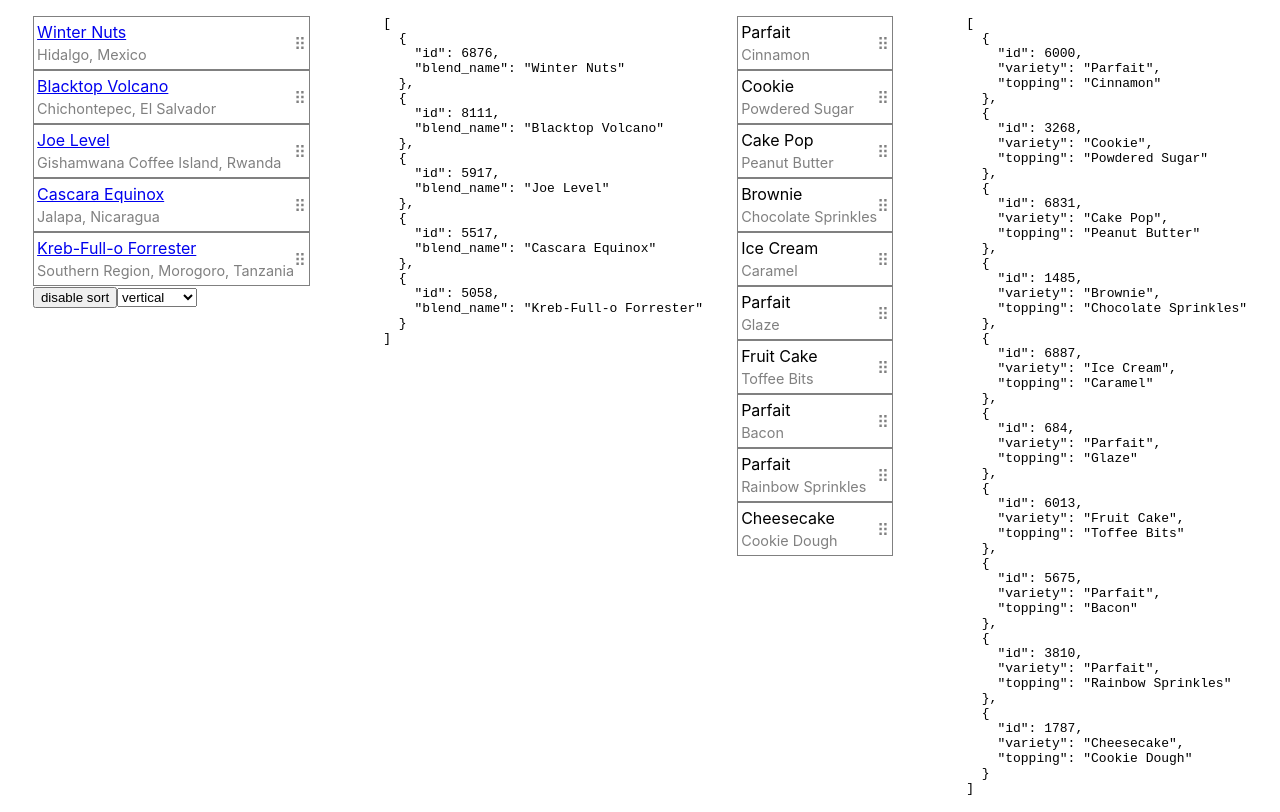
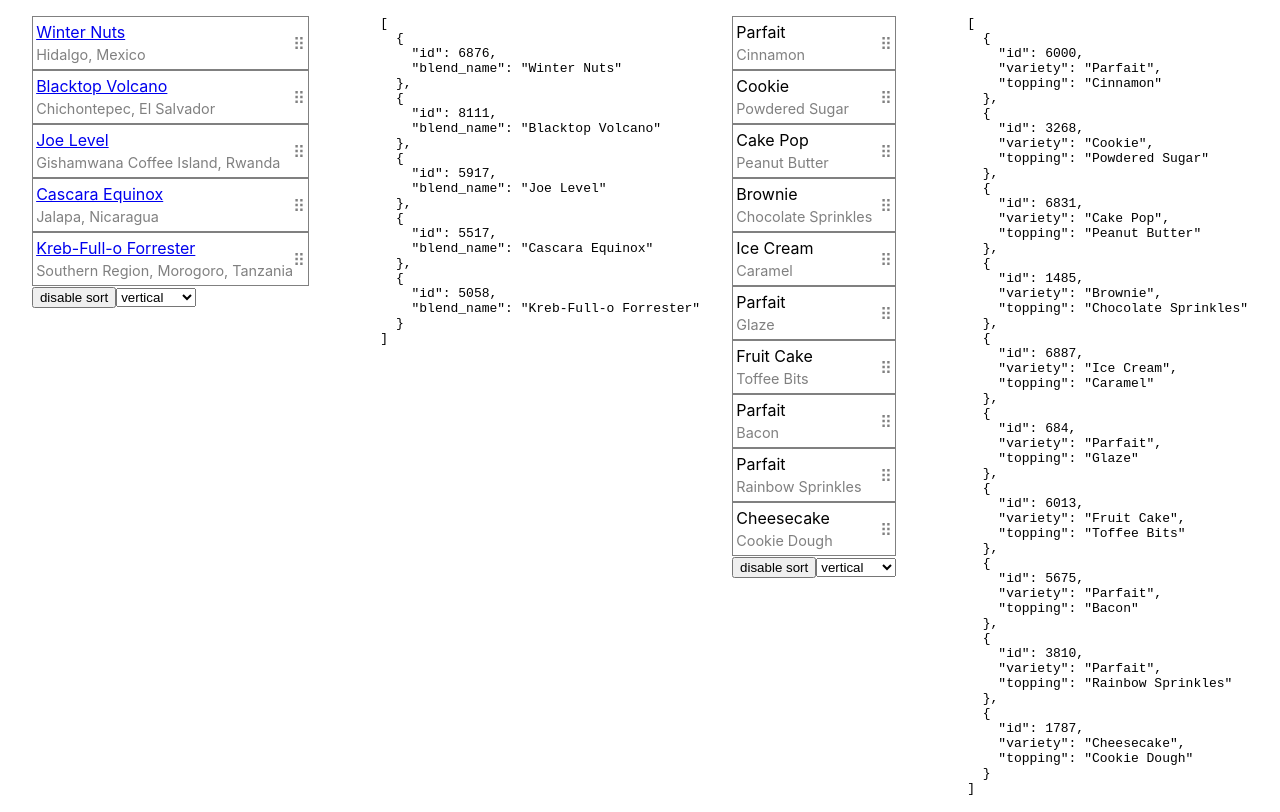
Before and after one commit to jsPl/react-drag-sort-test, a React (Create React App) app: page / in a window 1280 px wide. Built offline with nearby package versions, Linux system fonts and the light colour scheme.

Commit message:
Refactor

```diff
--- a/src/App.css
+++ b/src/App.css
@@ -14,6 +14,12 @@ body {
     flex-direction: row;
 }
 
+.grid {
+    width: 350px;
+    flex-direction: row;
+    flex-wrap: wrap;
+}
+
 .container .item {
     background-color: white;
     border: 1px solid gray;
@@ -23,6 +29,10 @@ body {
     justify-content: space-between;
     align-items: center;
     line-height: 1.5;
+}
+
+.container.grid .item {
+    width: 150px;
 }
 
 .container .item.sortable .dragHandle {
--- a/src/App.js
+++ b/src/App.js
@@ -1,63 +1,78 @@
 import React, { useState } from 'react';
 import './App.css';
 import { coffees as coffeeData, desserts as dessertData } from './data.js';
-import ListSort from './ListSort';
+import ListSort, { SORT_MODE } from './ListSort';
 
 function App() {
   const [coffees, setCoffees] = useState(coffeeData);
   const [desserts, setDesserts] = useState(dessertData);
-  const [isSortEnabled, setSortEnabled] = useState(true);
-  const [sortMode, setSortMode] = useState('vertical');
 
   return (
     <div className="app">
-      <div>
+      <DebugControls debugItemProps={coffees.map(({ id, blend_name }) => ({ id, blend_name }))}>
+        {
+          ({ isSortEnabled, sortMode }) => (
+            <ListSort
+              items={coffees}
+              setItems={setCoffees}
+              isSortEnabled={isSortEnabled}
+              sortMode={sortMode}
+              renderItem={itemData => (<div>
+                <div className="title"><QueryLink query={itemData.blend_name}>{itemData.blend_name}</QueryLink></div>
+                <div className="desc">{itemData.origin}</div>
+              </div>)} />
+          )
+        }
+      </DebugControls>
+
+      <DebugControls debugItemProps={desserts.map(({ id, variety, topping }) => ({ id, variety, topping }))}>
+        {
+          ({ isSortEnabled, sortMode }) => (
+            <ListSort
+              items={desserts}
+              setItems={setDesserts}
+              isSortEnabled={isSortEnabled}
+              sortMode={sortMode}
+              renderItem={itemData => (<div>
+                <div className="title">{itemData.variety}</div>
+                <div className="desc">{itemData.topping}</div>
+              </div>)} />
+          )
+        }
+      </DebugControls>
+    </div>
+  );
+}
+
+const QueryLink = ({ query, children }) =>
+  <a href={`https://google.pl/search?q=${query}`} target="_blank" rel="noreferrer">
+    {children}
+  </a>
+
+const DebugControls = ({ children, debugItemProps = [] }) => {
+  const [isSortEnabled, setSortEnabled] = useState(true);
+  const [sortMode, setSortMode] = useState(SORT_MODE.VERTICAL);
+
+  return (
+    <>
+      <div className="list">
         <div className={`container ${sortMode}`}>
-          <ListSort
-            items={coffees}
-            setItems={setCoffees}
-            isSortEnabled={isSortEnabled}
-            sortMode={sortMode}
-            renderRow={rowData => (<div>
-              <div className="title"><QueryLink query={rowData.blend_name}>{rowData.blend_name}</QueryLink></div>
-              <div className="desc">{rowData.origin}</div>
-            </div>)} />
+          {children({ isSortEnabled, sortMode })}
         </div>
         <button type="button" onClick={() => setSortEnabled(prev => !prev)}>
           {isSortEnabled ? 'disable sort' : 'enable sort'}
         </button>
         <select value={sortMode} onChange={evt => setSortMode(evt.target.value)}>
-          <option value="vertical">vertical</option>
-          <option value="horizontal">horizontal</option>
+          <option value={SORT_MODE.VERTICAL}>vertical</option>
+          <option value={SORT_MODE.HORIZONTAL}>horizontal</option>
+          <option value={SORT_MODE.GRID}>grid</option>
         </select>
       </div>
       <pre className="state">
-        {JSON.stringify(coffees.map(({ id, blend_name }) => ({ id, blend_name })), undefined, 2)}
+        {JSON.stringify(debugItemProps, undefined, 2)}
       </pre>
-
-      <div>
-        <div className="container vertical">
-          <ListSort
-            items={desserts}
-            setItems={setDesserts}
-            isSortEnabled={true}
-            renderRow={rowData => (<div>
-              <div className="title">{rowData.variety}</div>
-              <div className="desc">{rowData.topping}</div>
-            </div>)} />
-        </div>
-      </div>
-      <pre className="state">
-        {JSON.stringify(desserts.map(({ id, variety, topping }) => ({ id, variety, topping })), undefined, 2)}
-      </pre>
-    </div>
-  );
+    </>
+  )
 }
 
-const QueryLink = ({ query, children }) =>
-  <a href={`https://google.pl/search?q=${query}`} target="_blank">
-    {children}
-  </a>
-
-
 export default App;
--- a/src/ListSort.js
+++ b/src/ListSort.js
@@ -1,11 +1,17 @@
 import React from 'react';
 import { DndContext, closestCorners } from '@dnd-kit/core';
-import { arrayMove, SortableContext, verticalListSortingStrategy, horizontalListSortingStrategy, useSortable } from '@dnd-kit/sortable';
+import { arrayMove, SortableContext, verticalListSortingStrategy, horizontalListSortingStrategy, rectSortingStrategy, useSortable } from '@dnd-kit/sortable';
 import { restrictToVerticalAxis, restrictToHorizontalAxis, restrictToParentElement } from '@dnd-kit/modifiers';
 import classNames from 'classnames';
 import DragHandle from './drag-handle.svg';
 
-const ListSort = ({ items, setItems, isSortEnabled = true, renderRow, sortMode = 'vertical' }) => {
+export const SORT_MODE = {
+  VERTICAL: "vertical",
+  HORIZONTAL: "horizontal",
+  GRID: "grid"
+}
+
+const ListSort = ({ items, setItems, isSortEnabled = true, renderItem, sortMode = SORT_MODE.VERTICAL }) => {
   const handleDragEnd = ({ active, over }) => {
     if (active.id !== over.id) {
       setItems((items) => {
@@ -17,26 +23,23 @@ const ListSort = ({ items, setItems, isSortEnabled = true, renderRow, sortMode =
     }
   }
 
-  const modifiers = sortMode === 'vertical' ? [restrictToVerticalAxis] : [restrictToHorizontalAxis];
-  const sortStrategy = sortMode === 'vertical' ? verticalListSortingStrategy : horizontalListSortingStrategy;
-
   return (
     <DndContext
       collisionDetection={closestCorners}
       onDragEnd={handleDragEnd}
-      modifiers={[restrictToParentElement, ...modifiers]}
+      modifiers={[restrictToParentElement, ...chooseModifiers(sortMode)]}
     >
       <SortableContext
         items={items}
-        strategy={sortStrategy}
+        strategy={chooseSortStrategy(sortMode)}
       >
-        {items.map((o, idx) => <SortableItem key={o.id} idx={idx} data={o} disabled={!isSortEnabled} renderRow={renderRow} />)}
+        {items.map((o, idx) => <SortableItem key={o.id} idx={idx} data={o} disabled={!isSortEnabled} renderItem={renderItem} />)}
       </SortableContext>
     </DndContext>
   )
 }
 
-const SortableItem = ({ data, disabled, idx, renderRow }) => {
+const SortableItem = ({ data, disabled, idx, renderItem }) => {
   const { attributes, listeners, setNodeRef, transform, transition, isDragging } = useSortable({ id: data.id, disabled });
 
   const style = {
@@ -47,11 +50,37 @@ const SortableItem = ({ data, disabled, idx, renderRow }) => {
 
   return (
     <div ref={setNodeRef} style={style} {...attributes} className={classNames({ item: true, sortable: !disabled })}>
-      {renderRow(data, idx)}
+      {renderItem(data, idx)}
       {!disabled && <img src={DragHandle} alt="Drag handle" className="dragHandle" {...listeners}
         title={!disabled ? "Drag to sort" : null} />}
     </div>
   );
 }
 
+const chooseSortStrategy = sortMode => {
+  switch (sortMode) {
+    case SORT_MODE.VERTICAL:
+      return verticalListSortingStrategy;
+
+    case SORT_MODE.HORIZONTAL:
+      return horizontalListSortingStrategy;
+
+    default:
+      return rectSortingStrategy;
+  }
+}
+
+const chooseModifiers = sortMode => {
+  switch (sortMode) {
+    case SORT_MODE.VERTICAL:
+      return [restrictToVerticalAxis];
+
+    case SORT_MODE.HORIZONTAL:
+      return [restrictToHorizontalAxis];
+
+    default:
+      return [];
+  }
+}
+
 export default ListSort;
```
